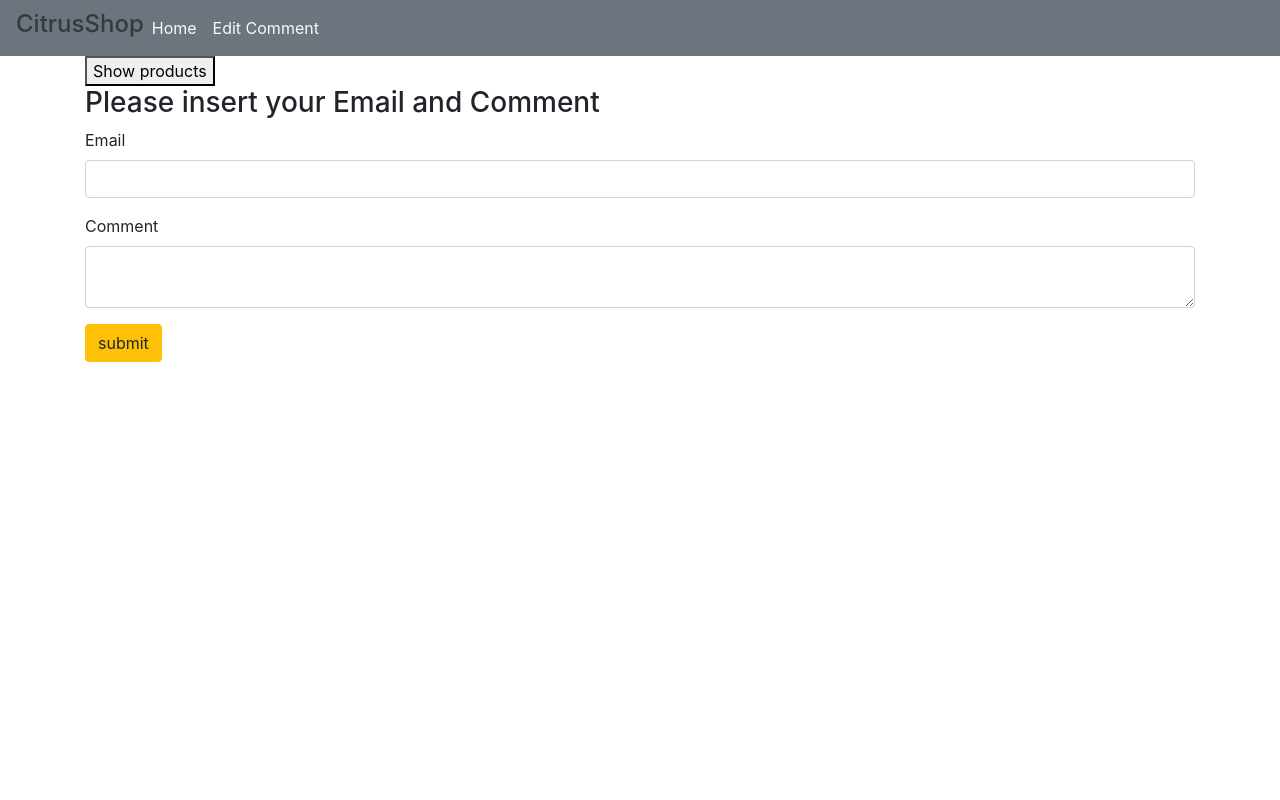
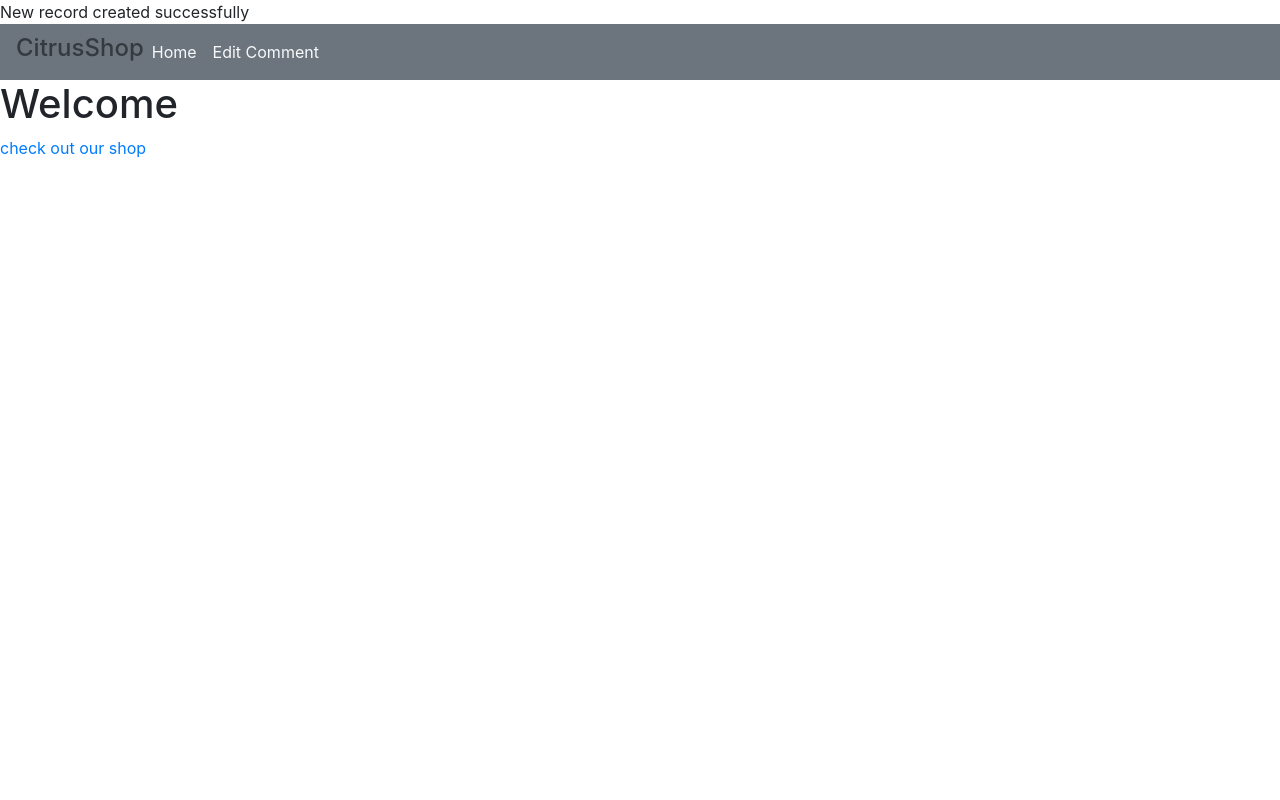
Before and after one commit to sashaPlavi/test, a PHP site: page /test/ in a window 1280 px wide. Run offline with PHP 8.4, Linux system fonts and the light colour scheme; data that the repository does not hold is empty.

Commit message:
adding velcome page

```diff
--- a/conf/db.php
+++ b/conf/db.php
@@ -8,30 +8,3 @@ $conn = mysqli_connect('localhost', 'root', 'a1234', 'shop_citrus');
 if (mysqli_connect_errno()) {
     echo 'faield to connect' . mysqli_connect_errno();
 }
-
-//insert data
-function insert($conn){
-
-    $sql = "INSERT INTO shop_items(id, img, title, description)
-VALUES
-(1,'http://snaturefruits.com/wp-content/uploads/2016/03/LIMON-snature.jpg', 'lemon', 'super-mysqli-lemon'),
-(2,'http://snaturefruits.com/wp-content/uploads/2016/03/LIMON-snature.jpg', 'lemon', 'super-mysqli-lemon'),
-(3,'http://snaturefruits.com/wp-content/uploads/2016/03/LIMON-snature.jpg', 'lemon', 'super-mysqli-lemon'),
-(4,'http://snaturefruits.com/wp-content/uploads/2016/03/LIMON-snature.jpg', 'lemon', 'super-mysqli-lemon'),
-(5,'http://snaturefruits.com/wp-content/uploads/2016/03/LIMON-snature.jpg', 'lemon', 'super-mysqli-lemon'),
-(6,'http://snaturefruits.com/wp-content/uploads/2016/03/LIMON-snature.jpg', 'lemon', 'super-mysqli-lemon'),
-(7,'http://snaturefruits.com/wp-content/uploads/2016/03/LIMON-snature.jpg', 'lemon', 'super-mysqli-lemon'),
-(8,'http://snaturefruits.com/wp-content/uploads/2016/03/LIMON-snature.jpg', 'lemon', 'super-mysqli-lemon'),
-(9,'http://snaturefruits.com/wp-content/uploads/2016/03/LIMON-snature.jpg', 'lemon', 'super-mysqli-lemon');";
-
-
-
-    if (mysqli_query($conn, $sql)) {
-        echo "New record created successfully";
-        return "inserted";
-
-    } else {
-        echo "Error: " . $sql . "" . mysqli_error($conn);
-    }
-    mysqli_commit($conn);
-}
--- a/inc/navbar.php
+++ b/inc/navbar.php
@@ -7,7 +7,7 @@
     <div class="collapse navbar-collapse" id="navbarsExampleDefault">
         <ul class="navbar-nav mr-auto">
             <li>
-                <a class="nav-link text-light " href="<?php echo ROOT_URL; ?>">Home </a>
+                <a class="nav-link text-light " href="<?php echo ROOT_URL; ?>shop.php">Home </a>
             </li>
             <li>
 
--- a/index.php
+++ b/index.php
@@ -4,39 +4,17 @@ require 'conf/db.php';
 require_once './models/Shop.php';
 
  $shop = new Shop;
+ $shop-> setProd($conn);
 
-$prods = $shop->getProd($conn);
 
 
 
 ?>
 <?php include('inc/header.php'); ?>
 <?php include('inc/navbar.php'); ?>
+ <h1>Welcome</h1>
 
-<div class=container>
-<button onClick=<?php insert($conn);?>>Show products</button>
-<div class="grid-container">
-
-
-    <?php foreach ($prods as $prod) : ?>
-
-        <div class="bg-secondary m-3">
-            <div class="p-3">
-                <img class='img-thumbnail w-25 p-3' src='<?php echo $prod['img']; ?>' />
-
-                <h3 class="text-light"><?php echo $prod['title']; ?> </h3>
-                <hr>
-                <div class="bg-light p-3 ">
-                <p class="text-dark">Description : <br><?php echo $prod['description']; ?> </p>
-                </div>
-
-            </div>
-        </div>
-
-    <?php endforeach; ?>
-</div>
-</div>
-    <?php include('inc/form.php'); ?>
+ <a href="<?php echo ROOT_URL; ?>shop.php">check out our shop </a>
     <?php include('inc/footer.php'); ?>
 
     </html>
--- a/models/Shop.php
+++ b/models/Shop.php
@@ -2,6 +2,32 @@
 
 
 class Shop {
+
+   public function setProd($conn){
+
+      $sql = "INSERT INTO shop_items(  img, title, description)
+      VALUES
+      ('http://snaturefruits.com/wp-content/uploads/2016/03/LIMON-snature.jpg', 'lemon', 'super-mysqli-lemon'),
+      ('http://snaturefruits.com/wp-content/uploads/2016/03/LIMON-snature.jpg', 'lemon', 'super-mysqli-lemon'),
+      ('http://snaturefruits.com/wp-content/uploads/2016/03/LIMON-snature.jpg', 'lemon', 'super-mysqli-lemon'),
+      ('http://snaturefruits.com/wp-content/uploads/2016/03/LIMON-snature.jpg', 'lemon', 'super-mysqli-lemon'),
+      ('http://snaturefruits.com/wp-content/uploads/2016/03/LIMON-snature.jpg', 'lemon', 'super-mysqli-lemon'),
+      ('http://snaturefruits.com/wp-content/uploads/2016/03/LIMON-snature.jpg', 'lemon', 'super-mysqli-lemon'),
+      ('http://snaturefruits.com/wp-content/uploads/2016/03/LIMON-snature.jpg', 'lemon', 'super-mysqli-lemon'),
+      ('http://snaturefruits.com/wp-content/uploads/2016/03/LIMON-snature.jpg', 'lemon', 'super-mysqli-lemon'),
+      ('http://snaturefruits.com/wp-content/uploads/2016/03/LIMON-snature.jpg', 'lemon', 'super-mysqli-lemon');";
+
+
+
+          if (mysqli_query($conn, $sql)) {
+              echo "New record created successfully";
+
+
+          } else {
+              echo "Error: " . $sql . "" . mysqli_error($conn);
+          }
+          mysqli_commit($conn);
+   }
 
     public function getProd($conn){
         $query = 'SELECT * FROM shop_items';
```
Also changed, not shown: shop.php (added, +42 -0 lines).
